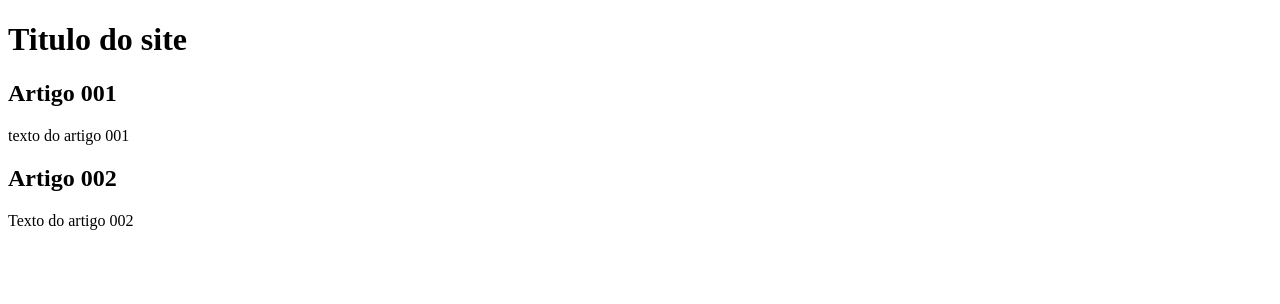
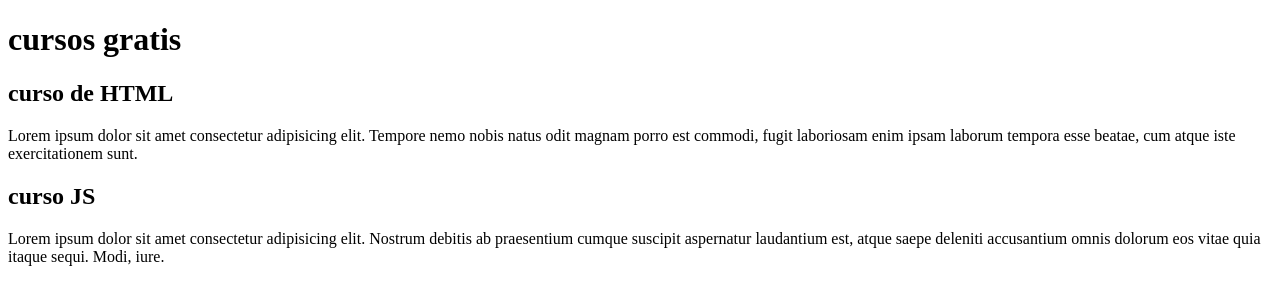
Before and after one commit to Pedrobatista2024/projeto-site, a plain HTML site: page index.html in a window 1280 px wide. Drawn offline with Linux system fonts and the light colour scheme.

Commit message:
comecei a escrever

```diff
--- a/index.html
+++ b/index.html
@@ -8,15 +8,15 @@
 <body>
     <main>
         <header>
-            <h1>Titulo do site</h1>
+            <h1>cursos gratis</h1>
         </header>
         <article>
-        <h2>Artigo 001</h2>
-        <p>texto do artigo 001</p>
+        <h2>curso de HTML</h2>
+        <p>Lorem ipsum dolor sit amet consectetur adipisicing elit. Tempore nemo nobis natus odit magnam porro est commodi, fugit laboriosam enim ipsam laborum tempora esse beatae, cum atque iste exercitationem sunt.</p>
         </article>
         <article>
-            <h2>Artigo 002</h2>
-            <p>Texto do artigo 002</p>
+            <h2>curso JS</h2>
+            <p>Lorem ipsum dolor sit amet consectetur adipisicing elit. Nostrum debitis ab praesentium cumque suscipit aspernatur laudantium est, atque saepe deleniti accusantium omnis dolorum eos vitae quia itaque sequi. Modi, iure.</p>
         </article>
    </main>
 </body>
```
